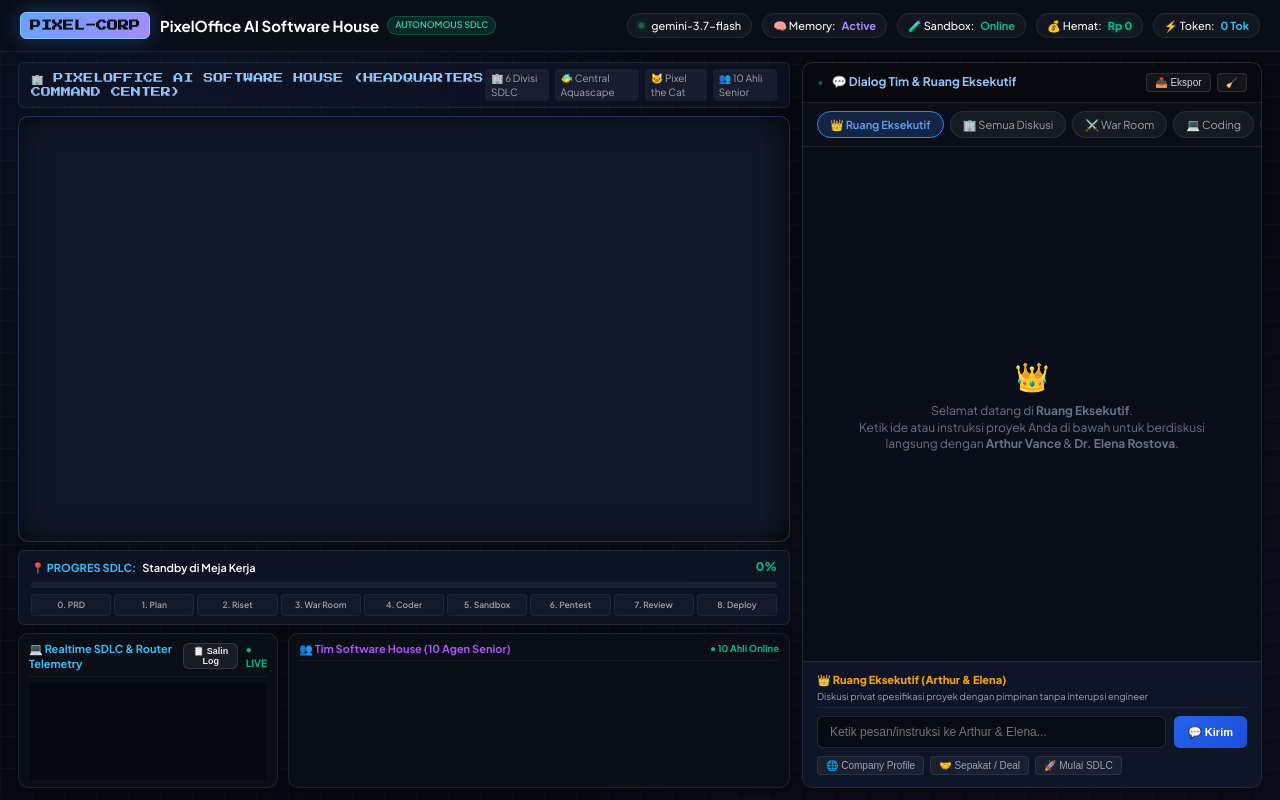
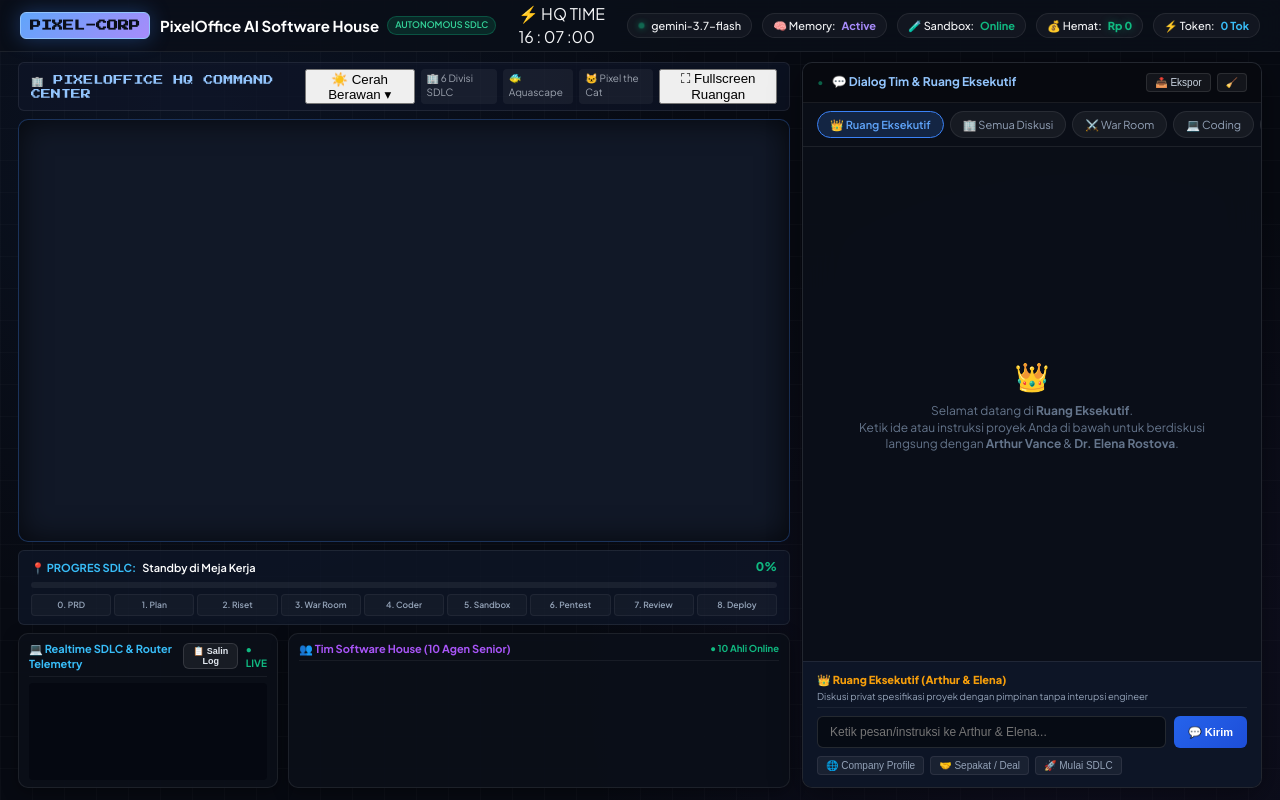
Before and after one commit to I-Shen/PixelOffice-AI-SoftwareHouse, a plain HTML site: page index.html in a window 1280 px wide. Drawn offline with Linux system fonts and the light colour scheme; a script that the page names is missing.

Commit message:
feat: v2.8.0 unified interactive dialogue stream & HQ project cockpit for index.html

```diff
--- a/index.html
+++ b/index.html
@@ -25,12 +25,25 @@
 </head>
 <body>
 
-  <!-- Top Navigation & Global Status Header -->
+  <!-- Top Navigation & Global Status Header with Cyber Digital Clock -->
   <header class="app-header">
     <div class="brand-area">
       <div class="brand-logo">PIXEL-CORP</div>
       <div class="brand-text">
         <h1>PixelOffice AI Software House <span class="brand-badge">Autonomous SDLC</span></h1>
+      </div>
+    </div>
+
+    <!-- Center Digital Clock Display (HH:MM) -->
+    <div class="header-digital-clock" id="headerDigitalClock" title="Jam Digital Software House (Sinkronisasi Waktu Nyata)">
+      <div class="clock-inner">
+        <span class="clock-prefix">⚡ HQ TIME</span>
+        <div class="clock-display">
+          <span class="clock-digits" id="clockHours">16</span>
+          <span class="clock-colon">:</span>
+          <span class="clock-digits" id="clockMinutes">07</span>
+          <span class="clock-seconds" id="clockSeconds">:00</span>
+        </div>
       </div>
     </div>
 
@@ -64,16 +77,28 @@
     <!-- LEFT PANE: 2D Pixel Office Canvas & Integrated Control Dock -->
     <section class="left-office-section">
 
-      <!-- Canvas Header Bar -->
+      <!-- Canvas Header Bar with Weather & Fullscreen Controls -->
       <div class="office-bar-header">
         <div class="office-title">
-          <span>🏢 PIXELOFFICE AI SOFTWARE HOUSE (HEADQUARTERS COMMAND CENTER)</span>
+          <span>🏢 PIXELOFFICE HQ COMMAND CENTER</span>
         </div>
         <div class="viewport-badges">
+          <!-- Dynamic Weather Switcher Pill -->
+          <button class="weather-selector-pill" id="weatherToggleBtn" title="Klik untuk mengganti cuaca luar kantor (Hujan, Salju, Gugur, Tahun Baru, Layangan, Cerah)">
+            <span id="weatherIconDisplay">☀️</span>
+            <span id="weatherNameDisplay">Cerah Berawan</span>
+            <span class="weather-caret">▾</span>
+          </button>
+
           <span class="mini-badge">🏢 6 Divisi SDLC</span>
-          <span class="mini-badge">🐠 Central Aquascape</span>
+          <span class="mini-badge">🐠 Aquascape</span>
           <span class="mini-badge">🐱 Pixel the Cat</span>
-          <span class="mini-badge">👥 10 Ahli Senior</span>
+
+          <!-- Fullscreen Toggle Button -->
+          <button class="fullscreen-toggle-btn" id="canvasFullscreenBtn" title="Buka / Tutup Layar Penuh Ruangan Kantor (Fullscreen)">
+            <span id="fullscreenIcon">⛶</span>
+            <span id="fullscreenText">Fullscreen Ruangan</span>
+          </button>
         </div>
       </div>
 
```
